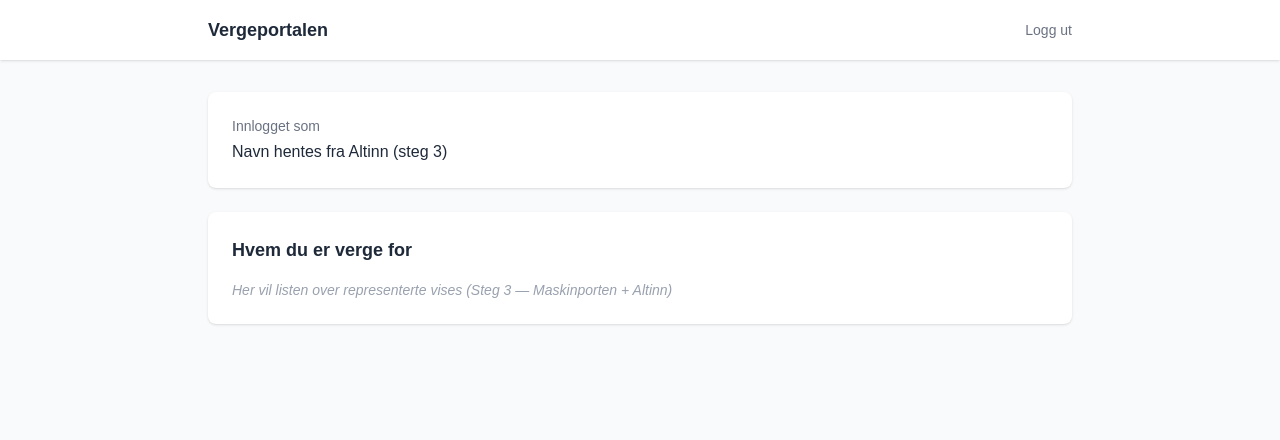
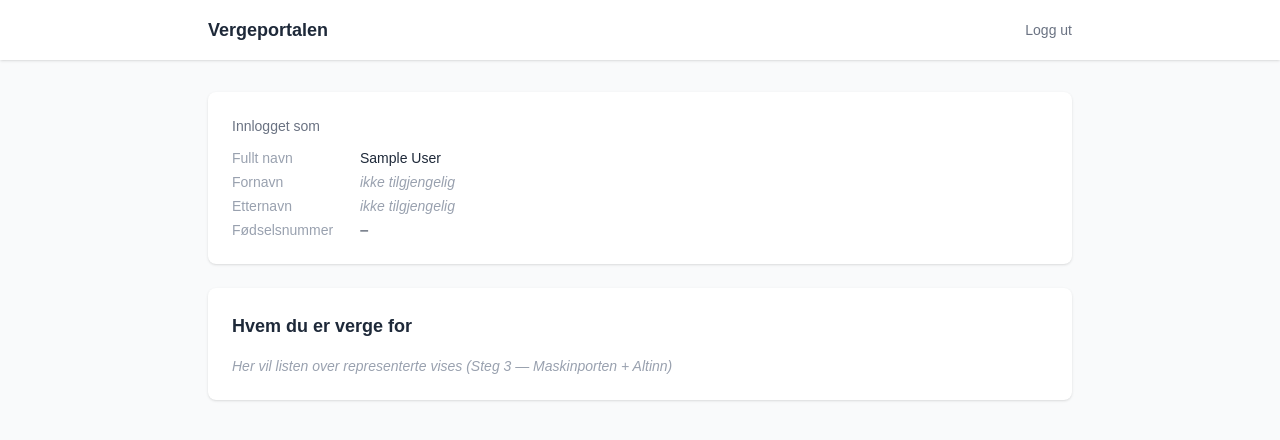
Before and after one commit to ekorra/Guardianship_demo, a Next.js app: page /dashboard in a window 1280 px wide. Shown: the top 440 px of the page. Built offline with nearby package versions, Linux system fonts and the light colour scheme; no server answers; sample sign-in values are in the browser's storage.

Commit message:
Lagt til backlog

```diff
--- /dev/null
+++ b/backlog/config.yml
@@ -0,0 +1,14 @@
+project_name: "Vergeportalen"
+default_status: "To Do"
+statuses: ["To Do", "In Progress", "Done"]
+labels: []
+date_format: yyyy-mm-dd
+max_column_width: 20
+auto_open_browser: true
+default_port: 6420
+remote_operations: true
+auto_commit: false
+bypass_git_hooks: false
+check_active_branches: true
+active_branch_days: 30
+task_prefix: "task"
--- /dev/null
+++ b/backlog/tasks/task-1 - Hente-navn-på-innlogget-bruker-fra-Altinn-Profil-API.md
@@ -0,0 +1,21 @@
+---
+id: TASK-1
+title: Hente navn på innlogget bruker fra Altinn Profil-API
+status: In Progress
+assignee: []
+created_date: '2026-03-04 10:06'
+updated_date: '2026-03-04 19:01'
+labels: []
+dependencies: []
+---
+
+## Description
+
+<!-- SECTION:DESCRIPTION:BEGIN -->
+ID-porten returnerer given_name og family_name via profile-scope (allerede aktivert). Lagre og vis alle tilgjengelige name-claims fra id_token direkte i appen.
+<!-- SECTION:DESCRIPTION:END -->
+
+## Acceptance Criteria
+<!-- AC:BEGIN -->
+- [ ] #1 given_name og family_name lagres i JWT og session, Fullt navn bygges av given_name + family_name, Navn, PID og andre tilgjengelige claims vises på dashboardet, Fallback til placeholder hvis claims mangler
+<!-- AC:END -->
--- /dev/null
+++ b/backlog/tasks/task-2 - Maskinporten-integrasjon-client-credentials-med-privat-nøkkel-JWK.md
@@ -0,0 +1,17 @@
+---
+id: TASK-2
+title: Maskinporten-integrasjon (client credentials med privat nøkkel / JWK)
+status: To Do
+assignee: []
+created_date: '2026-03-04 10:06'
+updated_date: '2026-03-04 10:46'
+labels: []
+dependencies: []
+ordinal: 1000
+---
+
+## Description
+
+<!-- SECTION:DESCRIPTION:BEGIN -->
+Sette opp Maskinporten-klient for server-til-server-kall mot Altinn. Krever privat nøkkel (JWK) og registrering i selvbetjening.
+<!-- SECTION:DESCRIPTION:END -->
--- /dev/null
+++ b/backlog/tasks/task-3 - Hente-liste-over-hvem-brukeren-er-verge-for-Altinn-Autorisasjon.md
@@ -0,0 +1,17 @@
+---
+id: TASK-3
+title: Hente liste over hvem brukeren er verge for (Altinn Autorisasjon)
+status: To Do
+assignee: []
+created_date: '2026-03-04 10:06'
+updated_date: '2026-03-04 10:46'
+labels: []
+dependencies: []
+ordinal: 3000
+---
+
+## Description
+
+<!-- SECTION:DESCRIPTION:BEGIN -->
+Bruke Altinn Autorisasjon API til å hente representerte basert på vergerolle. Avhenger av Maskinporten-integrasjon.
+<!-- SECTION:DESCRIPTION:END -->
--- /dev/null
+++ b/backlog/tasks/task-4 - Vise-representerte-på-dashboardet.md
@@ -0,0 +1,17 @@
+---
+id: TASK-4
+title: Vise representerte på dashboardet
+status: To Do
+assignee: []
+created_date: '2026-03-04 10:06'
+updated_date: '2026-03-04 10:46'
+labels: []
+dependencies: []
+ordinal: 2000
+---
+
+## Description
+
+<!-- SECTION:DESCRIPTION:BEGIN -->
+Liste ut hvem innlogget bruker er verge for på dashboardet. Avhenger av Altinn-integrasjon.
+<!-- SECTION:DESCRIPTION:END -->
--- a/src/app/dashboard/page.tsx
+++ b/src/app/dashboard/page.tsx
@@ -24,13 +24,31 @@ export default async function DashboardPage() {
 
       <div className="max-w-4xl mx-auto px-4 py-8">
         <div className="bg-white rounded-lg shadow-sm p-6 mb-6">
-          <p className="text-sm text-gray-500 mb-1">Innlogget som</p>
-          <p className="font-medium text-gray-800">
-            Navn hentes fra Altinn (steg 3)
-          </p>
-          {session.user?.pid && (
-            <p className="text-sm text-gray-400 font-mono mt-0.5">{session.user.pid}</p>
-          )}
+          <p className="text-sm text-gray-500 mb-3">Innlogget som</p>
+          <dl className="space-y-1 text-sm">
+            <div className="flex gap-4">
+              <dt className="w-28 text-gray-400 shrink-0">Fullt navn</dt>
+              <dd className="font-medium text-gray-800">
+                {session.user?.name ?? <span className="italic text-gray-400">ikke tilgjengelig</span>}
+              </dd>
+            </div>
+            <div className="flex gap-4">
+              <dt className="w-28 text-gray-400 shrink-0">Fornavn</dt>
+              <dd className="text-gray-700">
+                {session.user?.given_name ?? <span className="italic text-gray-400">ikke tilgjengelig</span>}
+              </dd>
+            </div>
+            <div className="flex gap-4">
+              <dt className="w-28 text-gray-400 shrink-0">Etternavn</dt>
+              <dd className="text-gray-700">
+                {session.user?.family_name ?? <span className="italic text-gray-400">ikke tilgjengelig</span>}
+              </dd>
+            </div>
+            <div className="flex gap-4">
+              <dt className="w-28 text-gray-400 shrink-0">Fødselsnummer</dt>
+              <dd className="font-mono text-gray-700">{session.user?.pid ?? "—"}</dd>
+            </div>
+          </dl>
         </div>
 
         <div className="bg-white rounded-lg shadow-sm p-6">
--- a/src/lib/auth.ts
+++ b/src/lib/auth.ts
@@ -21,10 +21,17 @@ export const config: NextAuthConfig = {
         },
       },
       profile(profile) {
+        const givenName = profile.given_name as string | undefined
+        const familyName = profile.family_name as string | undefined
+        const fullName =
+          (profile.name as string | undefined) ??
+          ([givenName, familyName].filter(Boolean).join(" ") || null)
         return {
           id: profile.pid ?? profile.sub,
           pid: profile.pid,
-          name: profile.name ?? null,
+          given_name: givenName ?? null,
+          family_name: familyName ?? null,
+          name: fullName,
           email: profile.email ?? null,
         }
       },
@@ -35,18 +42,16 @@ export const config: NextAuthConfig = {
       if (account?.id_token) {
         token.idToken = account.id_token
       }
-      if (profile?.pid) {
-        token.pid = profile.pid as string
-      }
+      if (profile?.pid) token.pid = profile.pid as string
+      if (profile?.given_name) token.given_name = profile.given_name as string
+      if (profile?.family_name) token.family_name = profile.family_name as string
       return token
     },
     session({ session, token }) {
-      if (token.pid) {
-        session.user.pid = token.pid as string
-      }
-      if (token.idToken) {
-        session.idToken = token.idToken as string
-      }
+      if (token.pid) session.user.pid = token.pid as string
+      if (token.given_name) session.user.given_name = token.given_name as string
+      if (token.family_name) session.user.family_name = token.family_name as string
+      if (token.idToken) session.idToken = token.idToken as string
       return session
     },
   },
--- a/src/types/next-auth.d.ts
+++ b/src/types/next-auth.d.ts
@@ -4,6 +4,8 @@ declare module "next-auth" {
   interface Session {
     user: {
       pid?: string
+      given_name?: string
+      family_name?: string
     } & DefaultSession["user"]
     idToken?: string
   }
```
Also changed, not shown: 1 other file (tests, documents, lock files or other folders).
